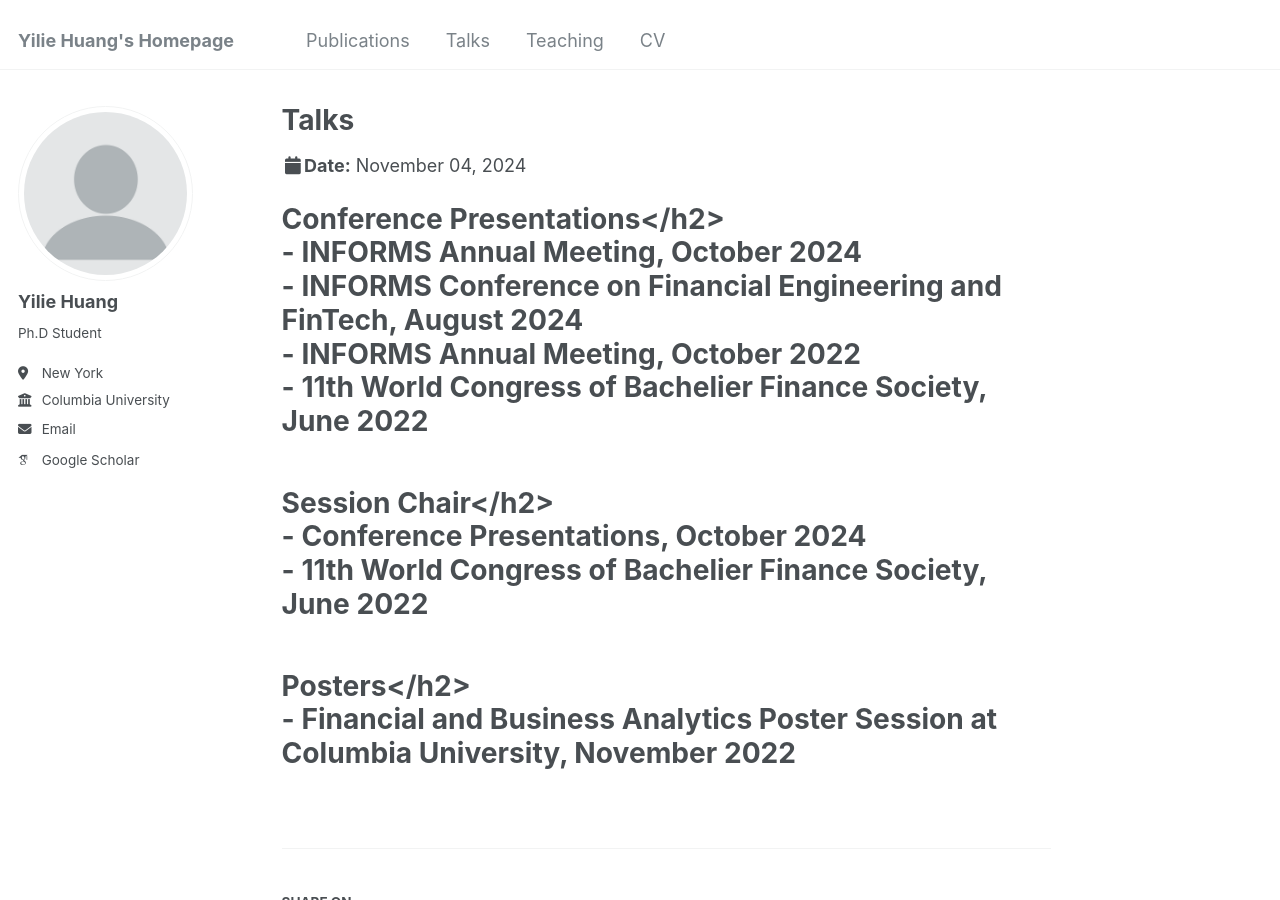
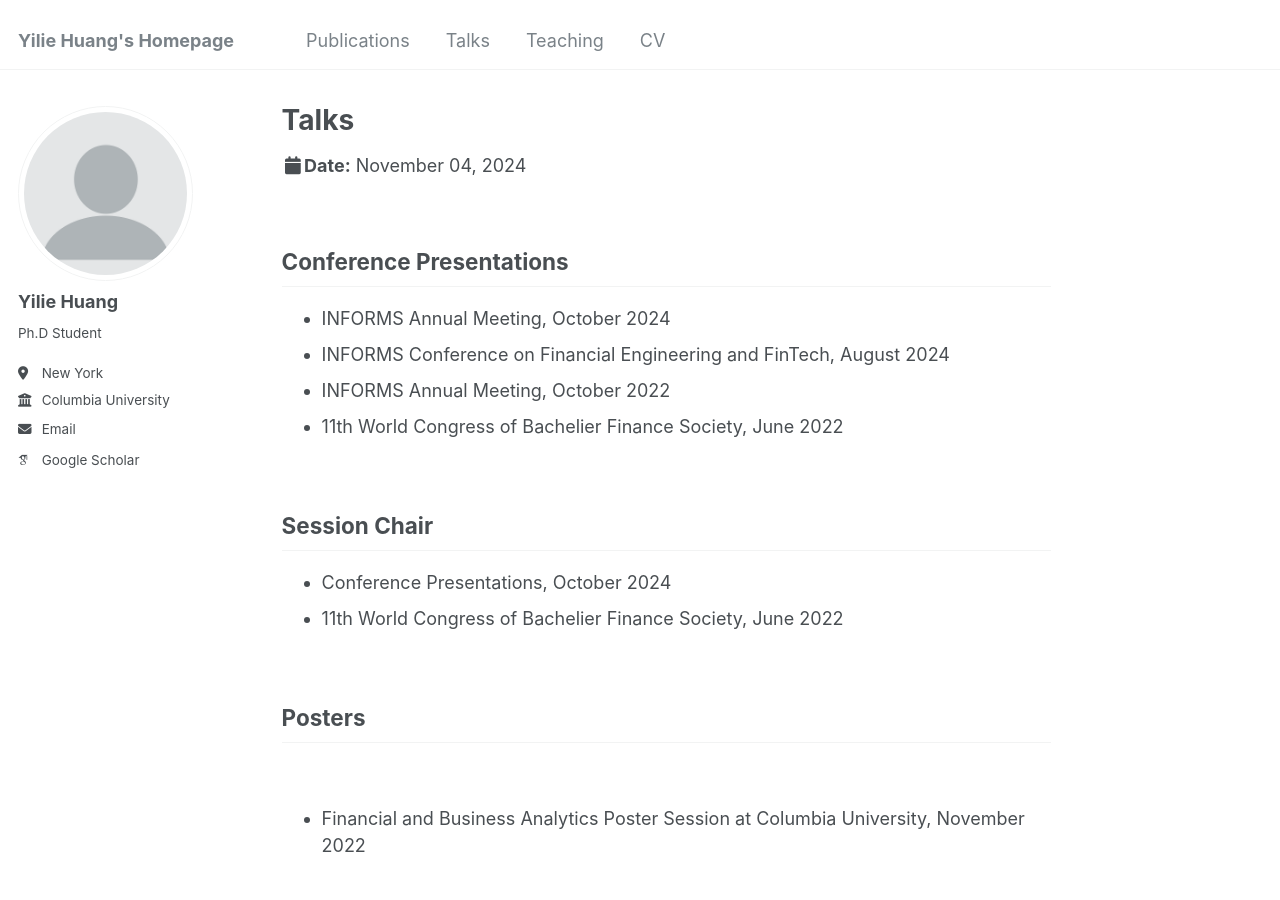
Before and after one commit to yiliehuang/yiliehuang.github.io, a Jekyll site: the page built from _talks/talks.md, in a window 1280 px wide and 900 px high. Built offline with Jekyll 4.4.1, drawn with Linux system fonts in a browser that asks for light colours; some web fonts are replaced.

```diff
--- a/_talks/talks.md
+++ b/_talks/talks.md
@@ -3,15 +3,15 @@ collection: talks
 permalink: /talks/talks
 ---
 
-<h1>Conference Presentations</h2><br>
+<h2>Conference Presentations</h2>
 - INFORMS Annual Meeting, October 2024<br>
 - INFORMS Conference on Financial Engineering and FinTech, August 2024<br>
 - INFORMS Annual Meeting, October 2022<br>
 - 11th World Congress of Bachelier Finance Society, June 2022<br>
 <br>
-<h1>Session Chair</h2><br>
+<h2>Session Chair</h2>
 - Conference Presentations, October 2024<br>
 - 11th World Congress of Bachelier Finance Society, June 2022<br>
 <br>
-<h1>Posters</h2><br>
+<h2>Posters</h2><br>
 - Financial and Business Analytics Poster Session at Columbia University, November 2022
```
